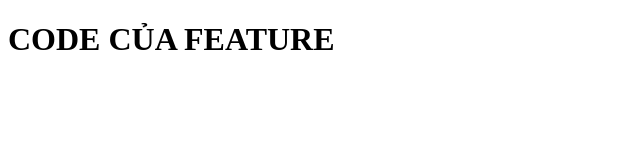
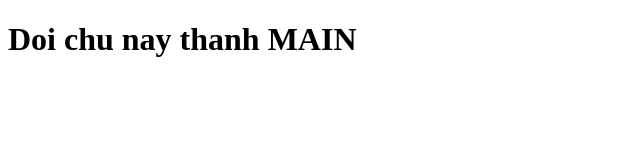
Before and after one commit to hoangkimbao/project-demo, a plain HTML site: page index.html in a window 1280 px wide. Shown: the whole page, without its empty margins (0-640 px from the left). Drawn offline with Linux system fonts and the light colour scheme.

Commit message:
Main da sua

```diff
--- a/index.html
+++ b/index.html
@@ -6,6 +6,6 @@
     <title>Document</title>
   </head>
   <body>
-    <h1>CODE CỦA FEATURE</h1>
+    <h1>Doi chu nay thanh MAIN</h1>
   </body>
 </html>
```
